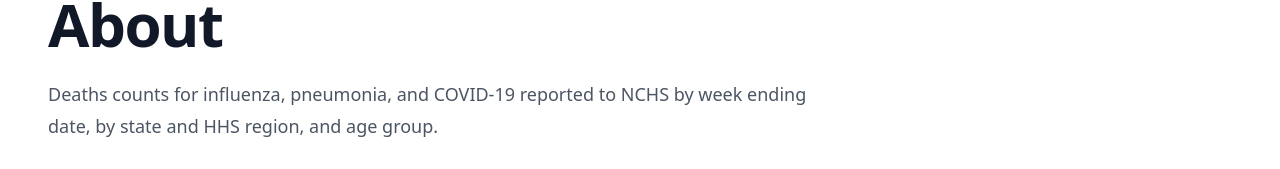
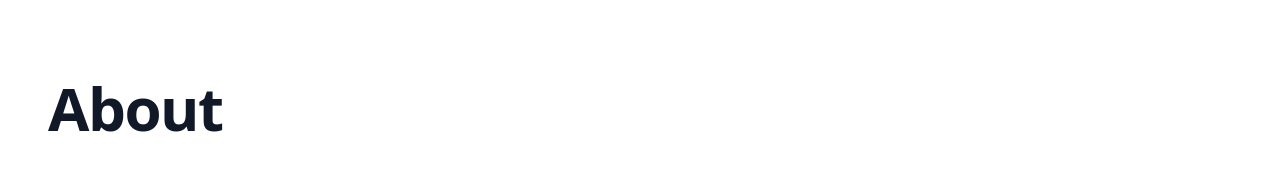
Before and after one commit to hajin-park/Earth-Equity, a React (Vite) app in the folder EarthEquity/: page /soil in a window 1280 px wide. Shown: the part 626-795 px from the top of the page. Built offline with nearby package versions, Linux system fonts and the light colour scheme; no server answers; the database is empty.

Commit message:
about page hotfix

```diff
--- a/EarthEquity/src/Pages/Agriculture/Soil.jsx
+++ b/EarthEquity/src/Pages/Agriculture/Soil.jsx
@@ -58,8 +58,8 @@
                 )}
             </section>
             <AboutSection
-                desc="Deaths counts for influenza, pneumonia, and COVID-19 reported to NCHS by week ending date, by state and HHS region, and age group."
-                dataset="https://data.cdc.gov/NCHS/Provisional-Death-Counts-for-Influenza-Pneumonia-a/ynw2-4viq"
+                desc="These data consist of soil moisture and temperature measurements recorded by the temporary soil moisture network deployed to SMAPVEX16-Iowa for the summer season of 2016. The sites were spread out over an experiment domain of about 30km by 40 km located about 30 km north of Ames, Iowa, USA. The data file contains the soil moisture and temperature measurements for each station located at the site."
+                dataset="https://nsidc.org/data/sv16i_tnet/versions/1"
             />
             <section className="col-start-3 row-span-1">
                 <Shop
--- a/EarthEquity/src/Pages/Climate/Temperature.jsx
+++ b/EarthEquity/src/Pages/Climate/Temperature.jsx
@@ -58,8 +58,8 @@
                 )}
             </section>
             <AboutSection
-                desc="Deaths counts for influenza, pneumonia, and COVID-19 reported to NCHS by week ending date, by state and HHS region, and age group."
-                dataset="https://data.cdc.gov/NCHS/Provisional-Death-Counts-for-Influenza-Pneumonia-a/ynw2-4viq"
+                desc="This data set provides meteorological measurements collected from 3 different meteorological stations within a radius of 8 km in Rio Branco, Acre Brazil, for the periods of June of 1970 to 1974, December of 1974 to 1980, and May of 1980 thru May 31, 2001. Daily average values for rainfall, relative humidity, evapotranspiration, maximum and minimum temperature, pressure, wind direction and speed, solar radiation, and cloud cover are reported. There is one comma-delimited data file with this data set."
+                dataset="https://daac.ornl.gov/cgi-bin/dsviewer.pl?ds_id=1091"
             />
             <section className="col-start-3 row-span-1">
                 <Shop
```
